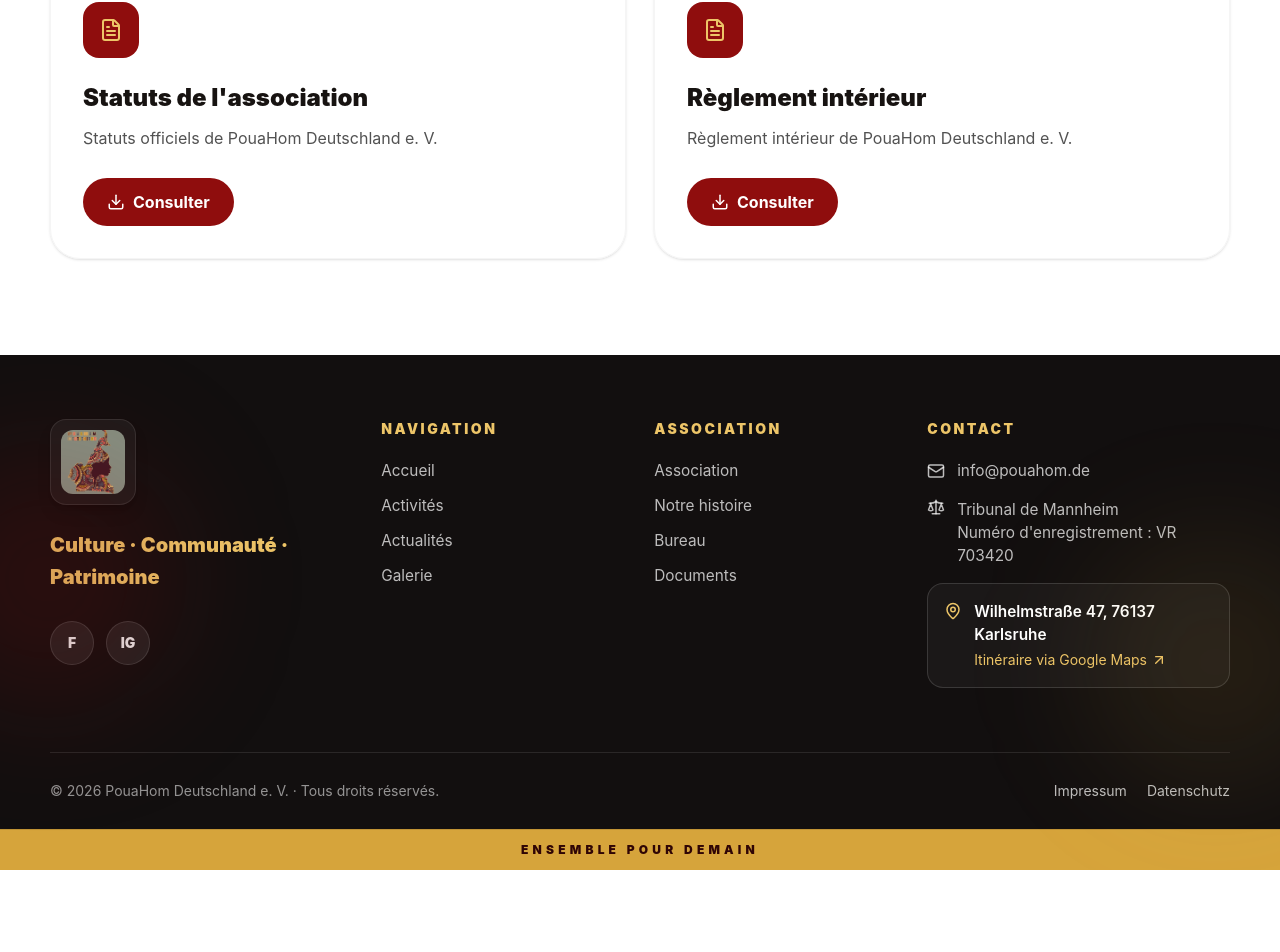
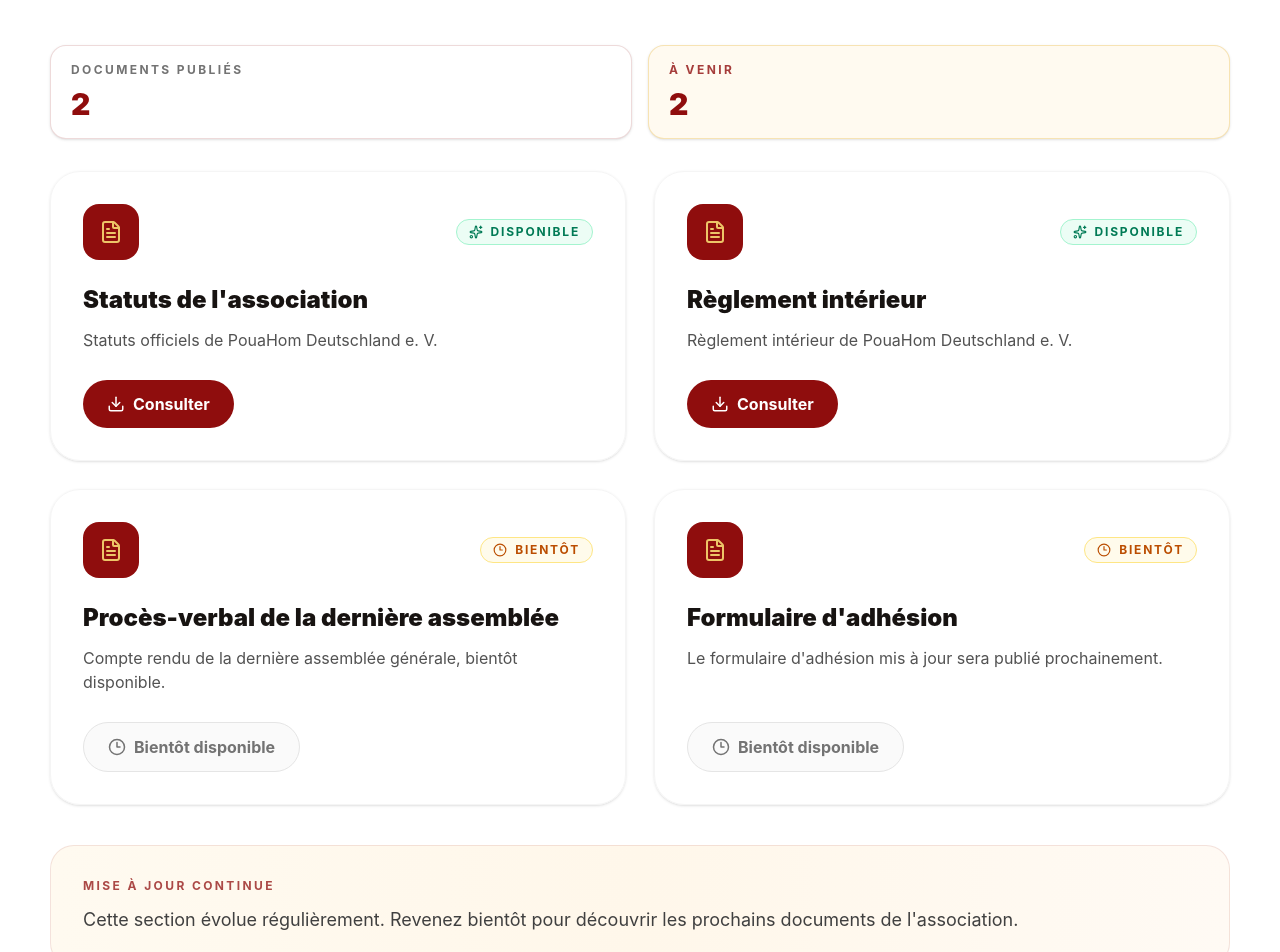
Before and after one commit to kamdemkogaing/pouahom, a React (Vite) app: page /documents in a window 1280 px wide. Shown: the part 480-1432 px from the top of the page. Before the commit the page ends 1350 px from the top, so only its background shows below. Built offline with nearby package versions, Linux system fonts and the light colour scheme.

Commit message:
pouahom app

```diff
--- a/src/locales/de.json
+++ b/src/locales/de.json
@@ -81,6 +81,38 @@
     "all": "Alle Neuigkeiten"
   },
 
+  "documents": {
+    "eyebrow": "Verein",
+    "title": "Offizielle Dokumente",
+    "description": "Sieh dir bereits veröffentlichte Dokumente an. Weitere Inhalte werden schrittweise ergänzt.",
+    "consult": "Ansehen",
+    "statusAvailable": "Verfügbar",
+    "statusSoon": "Demnächst",
+    "soonButton": "Bald verfügbar",
+    "availableLabel": "Veröffentlichte Dokumente",
+    "comingSoonLabel": "In Vorbereitung",
+    "updateTitle": "Laufende Aktualisierung",
+    "updateText": "Dieser Bereich wird fortlaufend erweitert. Schau bald wieder vorbei für neue Vereinsdokumente.",
+    "items": {
+      "statutes": {
+        "title": "Satzung des Vereins",
+        "description": "Offizielle Satzung von PouaHom Deutschland e. V."
+      },
+      "rules": {
+        "title": "Geschäftsordnung",
+        "description": "Geschäftsordnung von PouaHom Deutschland e. V."
+      },
+      "minutes": {
+        "title": "Protokoll der letzten Mitgliederversammlung",
+        "description": "Das Protokoll der letzten Mitgliederversammlung wird in Kürze veröffentlicht."
+      },
+      "membership": {
+        "title": "Mitgliedsantrag",
+        "description": "Der aktualisierte Mitgliedsantrag wird demnächst bereitgestellt."
+      }
+    }
+  },
+
   "gallery": {
     "small": "Unsere Momente",
     "title": "PouaHom Galerie",
--- a/src/locales/en.json
+++ b/src/locales/en.json
@@ -81,6 +81,38 @@
     "all": "All news"
   },
 
+  "documents": {
+    "eyebrow": "Association",
+    "title": "Official documents",
+    "description": "Browse the documents already published. More documents will be added over time.",
+    "consult": "Open",
+    "statusAvailable": "Available",
+    "statusSoon": "Coming soon",
+    "soonButton": "Coming soon",
+    "availableLabel": "Published documents",
+    "comingSoonLabel": "On the way",
+    "updateTitle": "Continuous updates",
+    "updateText": "This section is updated regularly. Check back soon for upcoming association documents.",
+    "items": {
+      "statutes": {
+        "title": "Association statutes",
+        "description": "Official statutes of PouaHom Deutschland e. V."
+      },
+      "rules": {
+        "title": "Internal regulations",
+        "description": "Internal regulations of PouaHom Deutschland e. V."
+      },
+      "minutes": {
+        "title": "Minutes of the latest assembly",
+        "description": "The latest general assembly minutes will be published soon."
+      },
+      "membership": {
+        "title": "Membership form",
+        "description": "The updated membership form will be published soon."
+      }
+    }
+  },
+
   "gallery": {
     "small": "Our moments",
     "title": "PouaHom Gallery",
--- a/src/locales/fr.json
+++ b/src/locales/fr.json
@@ -81,6 +81,38 @@
     "all": "Toutes les actualités"
   },
 
+  "documents": {
+    "eyebrow": "Association",
+    "title": "Documents officiels",
+    "description": "Consultez les documents déjà publiés. De nouveaux contenus seront ajoutés progressivement.",
+    "consult": "Consulter",
+    "statusAvailable": "Disponible",
+    "statusSoon": "Bientôt",
+    "soonButton": "Bientôt disponible",
+    "availableLabel": "Documents publiés",
+    "comingSoonLabel": "À venir",
+    "updateTitle": "Mise à jour continue",
+    "updateText": "Cette section évolue régulièrement. Revenez bientôt pour découvrir les prochains documents de l'association.",
+    "items": {
+      "statutes": {
+        "title": "Statuts de l'association",
+        "description": "Statuts officiels de PouaHom Deutschland e. V."
+      },
+      "rules": {
+        "title": "Règlement intérieur",
+        "description": "Règlement intérieur de PouaHom Deutschland e. V."
+      },
+      "minutes": {
+        "title": "Procès-verbal de la dernière assemblée",
+        "description": "Compte rendu de la dernière assemblée générale, bientôt disponible."
+      },
+      "membership": {
+        "title": "Formulaire d'adhésion",
+        "description": "Le formulaire d'adhésion mis à jour sera publié prochainement."
+      }
+    }
+  },
+
   "gallery": {
     "small": "Nos moments",
     "title": "Galerie PouaHom",
--- a/src/pages/Documents.jsx
+++ b/src/pages/Documents.jsx
@@ -1,60 +1,144 @@
-import { Download, FileText } from "lucide-react";
+import { Clock3, Download, FileText, Sparkles } from "lucide-react";
+import { useTranslation } from "react-i18next";
 
 import Container from "../components/ui/Container";
 
 const documents = [
   {
-    title: "Statuts de l'association",
-    description: "Statuts officiels de PouaHom Deutschland e. V.",
+    key: "statutes",
     file: "/documents/statuts.pdf",
+    status: "available",
   },
   {
-    title: "Règlement intérieur",
-    description: "Règlement intérieur de PouaHom Deutschland e. V.",
+    key: "rules",
     file: "/documents/reglement-interieur.pdf",
+    status: "available",
+  },
+  {
+    key: "minutes",
+    status: "comingSoon",
+  },
+  {
+    key: "membership",
+    status: "comingSoon",
   },
 ];
 
 export default function Documents() {
+  const { t } = useTranslation();
+  const availableCount = documents.filter(
+    (document) => document.status === "available",
+  ).length;
+  const comingSoonCount = documents.length - availableCount;
+
   return (
     <>
       <section className="bg-[#4b0808] py-24 text-white">
         <Container>
           <p className="text-sm font-bold uppercase tracking-[0.3em] text-[#edc568]">
-            Association
+            {t("documents.eyebrow")}
           </p>
 
-          <h1 className="mt-4 text-5xl font-black">Documents officiels</h1>
+          <h1 className="mt-4 text-4xl font-black sm:text-5xl">
+            {t("documents.title")}
+          </h1>
+
+          <p className="mt-5 max-w-3xl text-base text-white/80 sm:text-lg">
+            {t("documents.description")}
+          </p>
         </Container>
       </section>
 
       <section className="section-padding">
         <Container>
+          <div className="mb-8 grid gap-4 sm:grid-cols-2">
+            <div className="rounded-2xl border border-[#8f0d0d]/15 bg-white px-5 py-4 shadow-sm">
+              <p className="text-xs font-bold uppercase tracking-[0.2em] text-neutral-500">
+                {t("documents.availableLabel")}
+              </p>
+
+              <p className="mt-2 text-3xl font-black text-[#8f0d0d]">
+                {availableCount}
+              </p>
+            </div>
+
+            <div className="rounded-2xl border border-[#edc568]/45 bg-[#fffaf0] px-5 py-4 shadow-sm">
+              <p className="text-xs font-bold uppercase tracking-[0.2em] text-[#8f0d0d]/80">
+                {t("documents.comingSoonLabel")}
+              </p>
+
+              <p className="mt-2 text-3xl font-black text-[#8f0d0d]">
+                {comingSoonCount}
+              </p>
+            </div>
+          </div>
+
           <div className="grid gap-7 md:grid-cols-2">
             {documents.map((document) => (
               <article
-                key={document.title}
-                className="rounded-[30px] border border-neutral-100 p-8 shadow-sm"
+                key={document.key}
+                className="group flex h-full flex-col rounded-[30px] border border-neutral-100 p-8 shadow-sm transition duration-300 hover:-translate-y-1 hover:border-[#8f0d0d]/20 hover:shadow-xl"
               >
-                <div className="flex h-14 w-14 items-center justify-center rounded-2xl bg-[#8f0d0d] text-[#edc568]">
+                <div className="flex items-center justify-between gap-4">
+                  <div className="flex h-14 w-14 items-center justify-center rounded-2xl bg-[#8f0d0d] text-[#edc568] transition duration-300 group-hover:scale-105">
                     <FileText />
                   </div>
 
-                <h2 className="mt-6 text-2xl font-black">{document.title}</h2>
+                  {document.status === "available" ? (
+                    <span className="inline-flex items-center gap-2 rounded-full border border-emerald-200 bg-emerald-50 px-3 py-1 text-xs font-bold uppercase tracking-[0.15em] text-emerald-700">
+                      <Sparkles size={14} />
+                      {t("documents.statusAvailable")}
+                    </span>
+                  ) : (
+                    <span className="inline-flex items-center gap-2 rounded-full border border-amber-200 bg-amber-50 px-3 py-1 text-xs font-bold uppercase tracking-[0.15em] text-amber-700">
+                      <Clock3 size={14} />
+                      {t("documents.statusSoon")}
+                    </span>
+                  )}
+                </div>
 
-                <p className="mt-3 text-neutral-600">{document.description}</p>
+                <div className="mt-6 flex-1">
+                  <h2 className="text-2xl font-black">
+                    {t(`documents.items.${document.key}.title`)}
+                  </h2>
 
+                  <p className="mt-3 text-neutral-600">
+                    {t(`documents.items.${document.key}.description`)}
+                  </p>
+                </div>
+
+                {document.status === "available" ? (
                   <a
                     href={document.file}
                     target="_blank"
                     rel="noreferrer"
-                  className="mt-7 inline-flex items-center gap-2 rounded-full bg-[#8f0d0d] px-6 py-3 font-bold text-white"
+                    className="mt-7 inline-flex items-center gap-2 self-start rounded-full bg-[#8f0d0d] px-6 py-3 font-bold text-white transition duration-300 hover:-translate-y-0.5 hover:bg-[#6f0a0a]"
                   >
                     <Download size={18} />
-                  Consulter
+                    {t("documents.consult")}
                   </a>
+                ) : (
+                  <button
+                    type="button"
+                    disabled
+                    className="mt-7 inline-flex cursor-not-allowed items-center gap-2 self-start rounded-full border border-neutral-200 bg-neutral-50 px-6 py-3 font-bold text-neutral-500"
+                  >
+                    <Clock3 size={18} />
+                    {t("documents.soonButton")}
+                  </button>
+                )}
               </article>
             ))}
+          </div>
+
+          <div className="mt-10 rounded-3xl border border-[#8f0d0d]/10 bg-linear-to-r from-[#fffaf0] via-[#fff7ea] to-[#fffaf4] p-6 sm:p-8">
+            <p className="text-xs font-bold uppercase tracking-[0.2em] text-[#8f0d0d]/75">
+              {t("documents.updateTitle")}
+            </p>
+
+            <p className="mt-3 text-base text-neutral-700 sm:text-lg">
+              {t("documents.updateText")}
+            </p>
           </div>
         </Container>
       </section>
```
Lines whose indentation alone changed are shown as unchanged.
